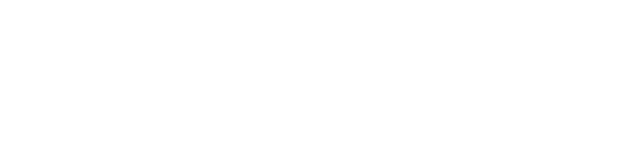
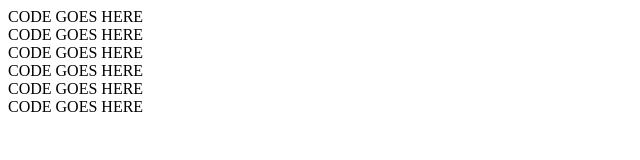
Before and after one commit to jbuck0403/week1-weekend-project, a plain HTML site: page index.html in a window 1280 px wide. Shown: the whole page, without its empty margins (0-640 px from the left). Drawn offline with Linux system fonts and the light colour scheme.

```diff
--- a/index.html
+++ b/index.html
@@ -9,17 +9,17 @@
   <body>
     <div class="main-container">
       <!-- LLoyd -->
-      <div class="nav-bar"></div>
+      <div class="nav-bar">CODE GOES HERE</div>
       <!-- Jack -->
-      <div class="focus-on-your-business"></div>
+      <div class="focus-on-your-business">CODE GOES HERE</div>
       <!-- Aakash -->
-      <div class="start-to-explore-double-tap"></div>
+      <div class="start-to-explore-double-tap">CODE GOES HERE</div>
       <!-- Aakash -->
-      <div class="start-accepting-payments"></div>
+      <div class="start-accepting-payments">CODE GOES HERE</div>
       <!-- Alicia -->
-      <div class="solutions-to-fit-business-needs"></div>
+      <div class="solutions-to-fit-business-needs">CODE GOES HERE</div>
       <!-- Alexander -->
-      <div class="footer"></div>
+      <div class="footer">CODE GOES HERE</div>
     </div>
   </body>
 </html>
```
